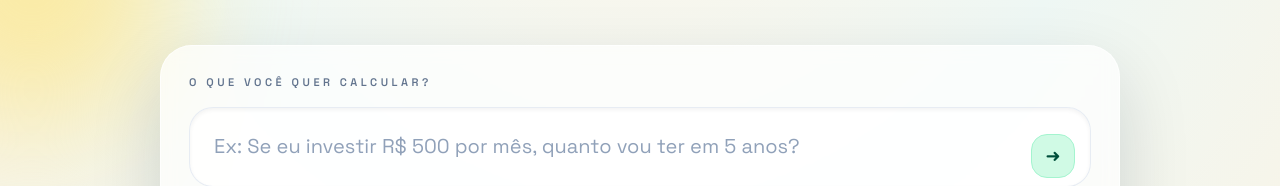
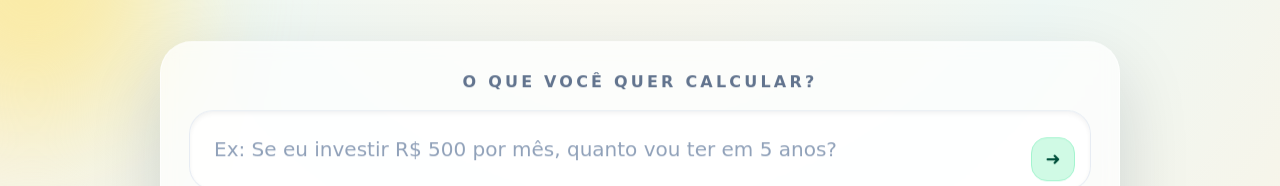
Before and after one commit to willmustafa/Calculadora-Investimentos, a React (Vite) app: page / in a window 1280 px wide. Shown: the part 221-407 px from the top of the page. Built offline with nearby package versions, Linux system fonts and the light colour scheme; no server answers.

Commit message:
arruma fontes

```diff
--- a/src/assets/Base.css
+++ b/src/assets/Base.css
@@ -1,18 +1,18 @@
-@import url("https://fonts.googleapis.com/css2?family=Fraunces:opsz,wght@9..144,500;600&family=Space+Grotesk:wght@400;500;600&display=swap");
 @import "tailwindcss";
 
 :root {
-  font-family: "Space Grotesk", "Segoe UI", sans-serif;
+  font-family: "DejaVu Sans", "Segoe UI", sans-serif;
   color: #0f172a;
   background-color: #f8fafc;
 }
 
 body {
   margin: 0;
+  font-family: "DejaVu Sans", "Segoe UI", sans-serif;
 }
 
 .font-display {
-  font-family: "Fraunces", "Times New Roman", serif;
+  font-family: "DejaVu Sans", "Segoe UI", sans-serif;
 }
 
 .fade-in {
--- a/src/components/QuestionInputCard.tsx
+++ b/src/components/QuestionInputCard.tsx
@@ -38,9 +38,9 @@ function QuestionInputCard({
     >
       <div className="flex justify-between items-center">
         <label
-            className={`text-[11px] font-semibold uppercase tracking-[0.32em] ${
+            className={`text-base font-semibold uppercase tracking-[0.2em] ${
                 isDark ? 'text-slate-400' : 'text-slate-500'
-            }`}
+            } ${submitted ? '' : 'w-full justify-center flex'}`}
         >
           O que você quer calcular?
         </label>
--- a/src/components/ResultsSection.tsx
+++ b/src/components/ResultsSection.tsx
@@ -190,7 +190,7 @@ function ResultsSection({
               })
             }}
             style={{ width: `${inputWidth}ch` }}
-            className={`mx-1 rounded-xl border px-2 py-1 text-center text-base font-semibold align-middle ${
+            className={`mx-1 rounded-xl border px-2 py-1 text-center font-display text-2xl sm:text-3xl font-semibold align-middle ${
               isDark
                 ? 'border-white/10 bg-slate-950/60 text-emerald-100'
                 : 'border-emerald-200/70 bg-white text-emerald-900'
```
